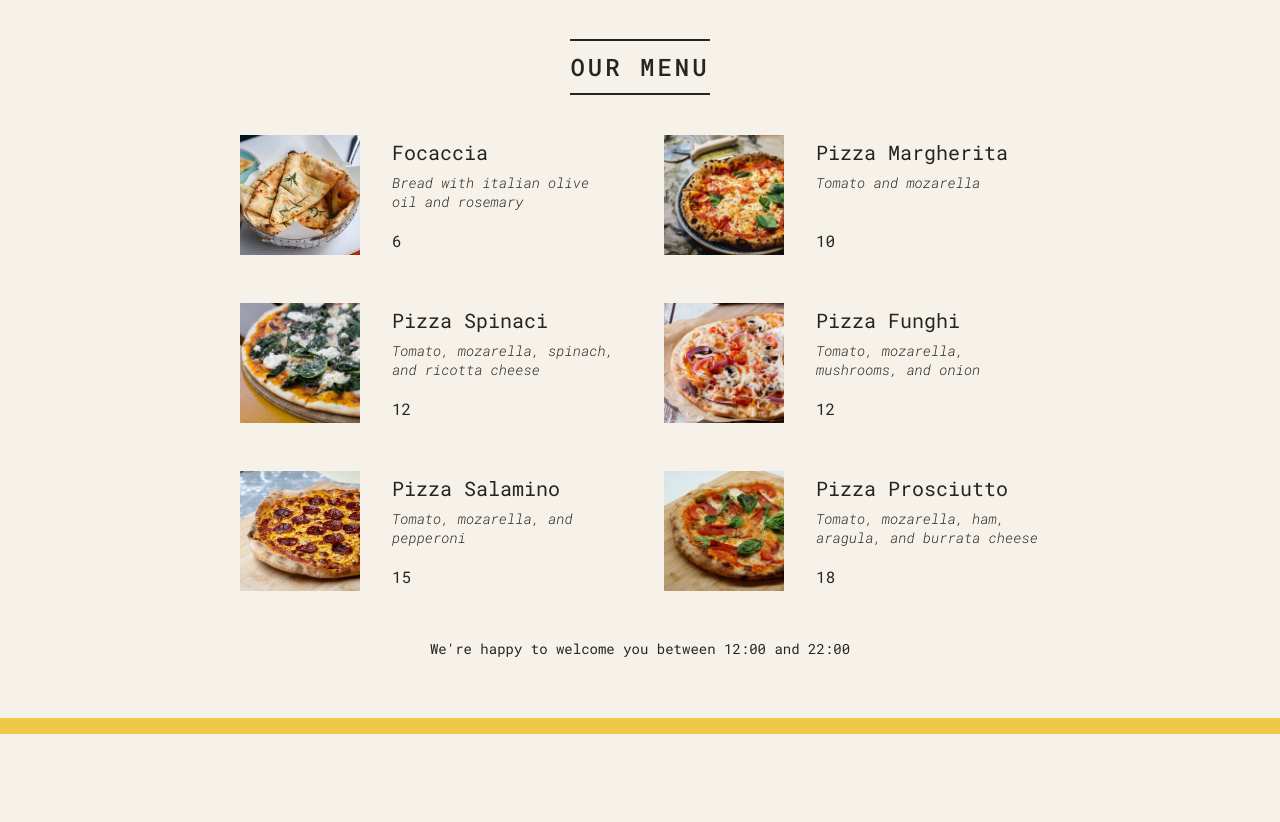
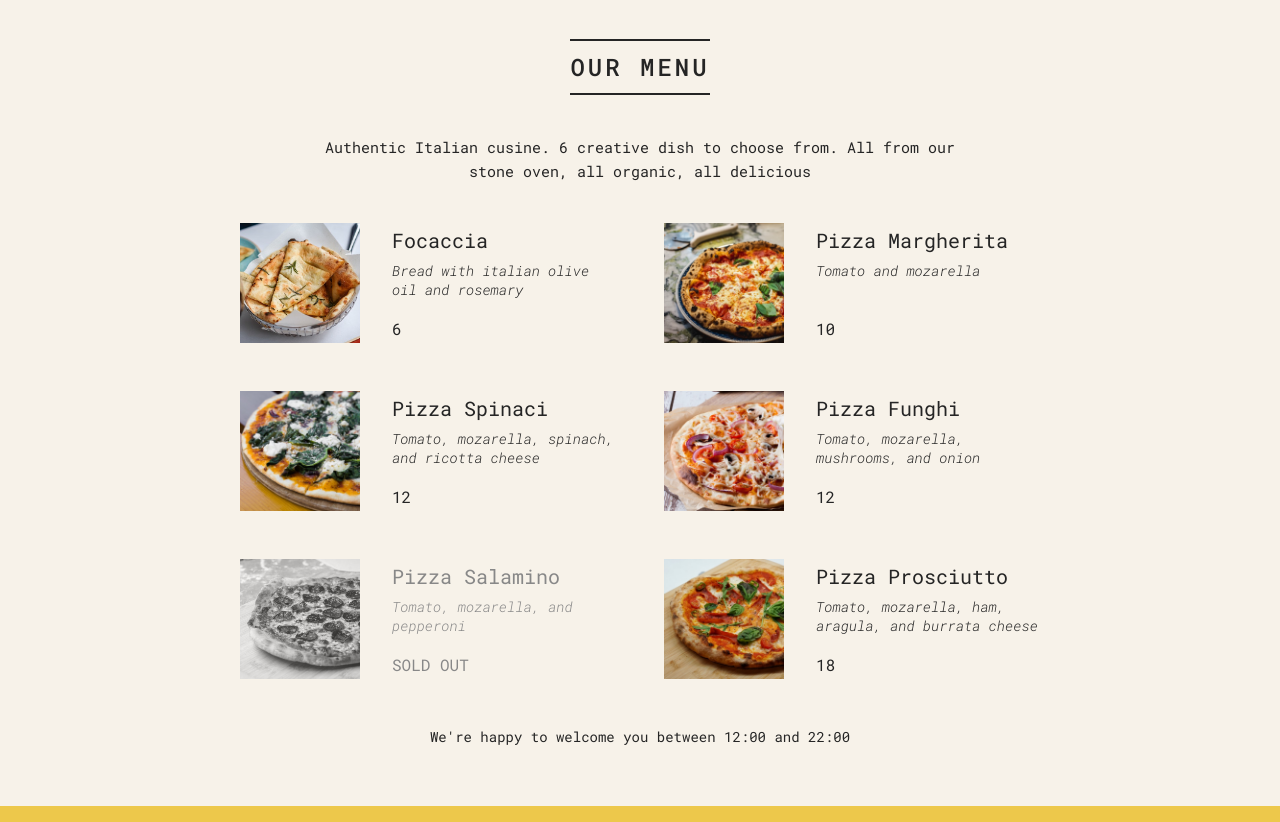
Before and after one commit to Bishwajitpvt/Pizza-Menu, a React app: page / in a window 1280 px wide. Shown: the part 122-944 px from the top of the page. Before the commit the page ends 856 px from the top, so only its background shows below. Built offline with nearby package versions, Linux system fonts and the light colour scheme.

Commit message:
finial update

```diff
--- a/public/index.html
+++ b/public/index.html
@@ -11,7 +11,7 @@
     />
     <link rel="apple-touch-icon" href="%PUBLIC_URL%/logo192.png" />
     <link rel="manifest" href="%PUBLIC_URL%/manifest.json" />
-    <title>React App</title>
+    <title>Fast React Pizza Co.</title>
   </head>
   <body>
     <noscript>You need to enable JavaScript to run this app.</noscript>
--- a/src/index.js
+++ b/src/index.js
@@ -83,12 +83,18 @@ function Menu() {
 
       {/* conditional Rendering */}
       {numPizza > 0 ? (
-        //  loop through pizza array
-        <ul className="pizzas">
-          {pizzaData.map((pizza) => (
-            <Pizza pizzaObj={pizza} key={pizza.name} />
-          ))}
-        </ul>
+        <React.Fragment>
+          <p>
+            Authentic Italian cusine. 6 creative dish to choose from. All from
+            our stone oven, all organic, all delicious
+          </p>
+          {/* // loop through pizza array */}
+          <ul className="pizzas">
+            {pizzaData.map((pizza) => (
+              <Pizza pizzaObj={pizza} key={pizza.name} />
+            ))}
+          </ul>
+        </React.Fragment>
       ) : (
         <p>We're still working on our menu. Please come back later.</p>
       )}
@@ -111,15 +117,20 @@ function Menu() {
   );
 }
 
-function Pizza(props) {
-  console.log(props); // returns a object of above props passed
+//  passing Destructured pizzaObject insted of generic props
+function Pizza({ pizzaObj }) {
+  // console.log(props); // returns a object of above props passed
+
+  // Sold out pizza
+  // if (pizzaObj.soldOut) return null;
+
   return (
-    <li className="pizza">
-      <img src={props.pizzaObj.photoName} alt={props.pizzaObj.name}></img>
+    <li className={`pizza ${pizzaObj.soldOut ? "sold-out" : ""}`}>
+      <img src={pizzaObj.photoName} alt={pizzaObj.name}></img>
       <div>
-        <h3>{props.pizzaObj.name}</h3>
-        <p>{props.pizzaObj.ingredients}</p>
-        <span>{props.pizzaObj.price}</span>
+        <h3>{pizzaObj.name}</h3>
+        <p>{pizzaObj.ingredients}</p>
+        <span>{pizzaObj.soldOut ? "SOLD OUT" : pizzaObj.price}</span>
       </div>
     </li>
   );
```
